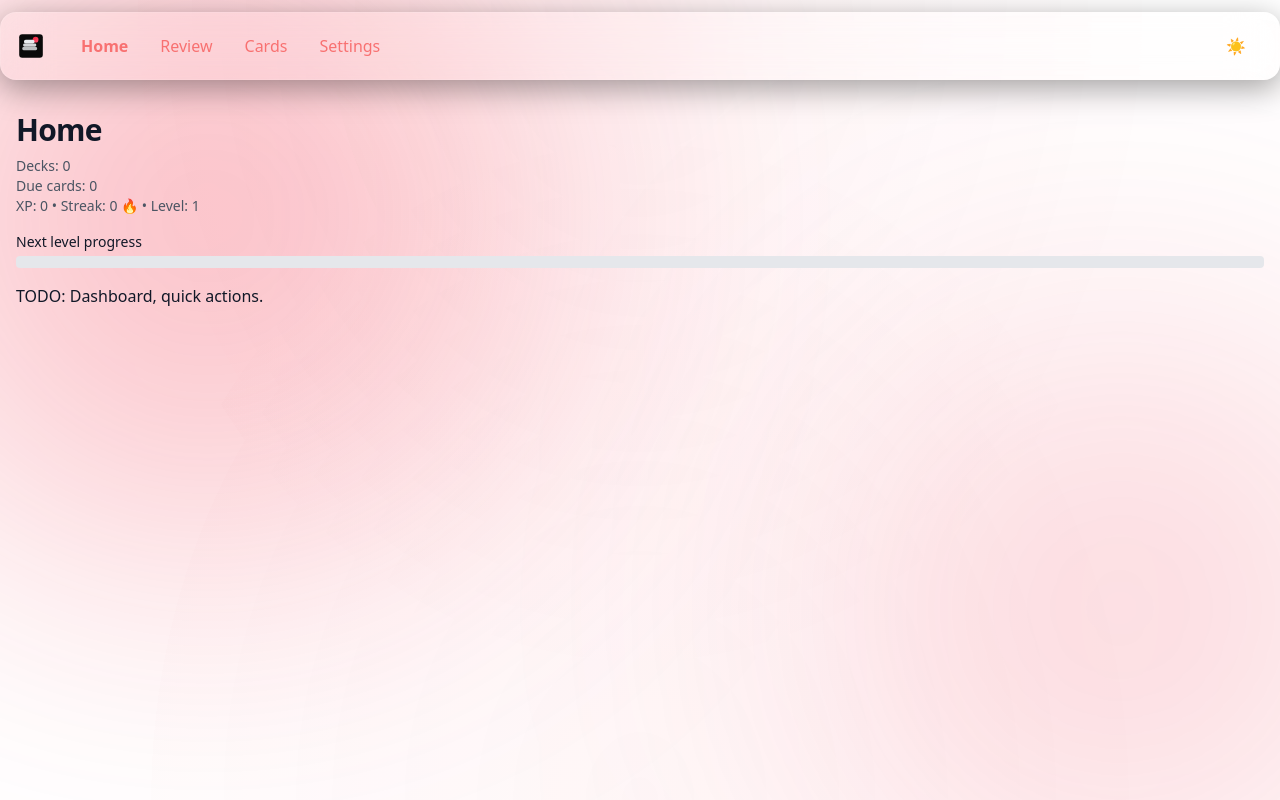
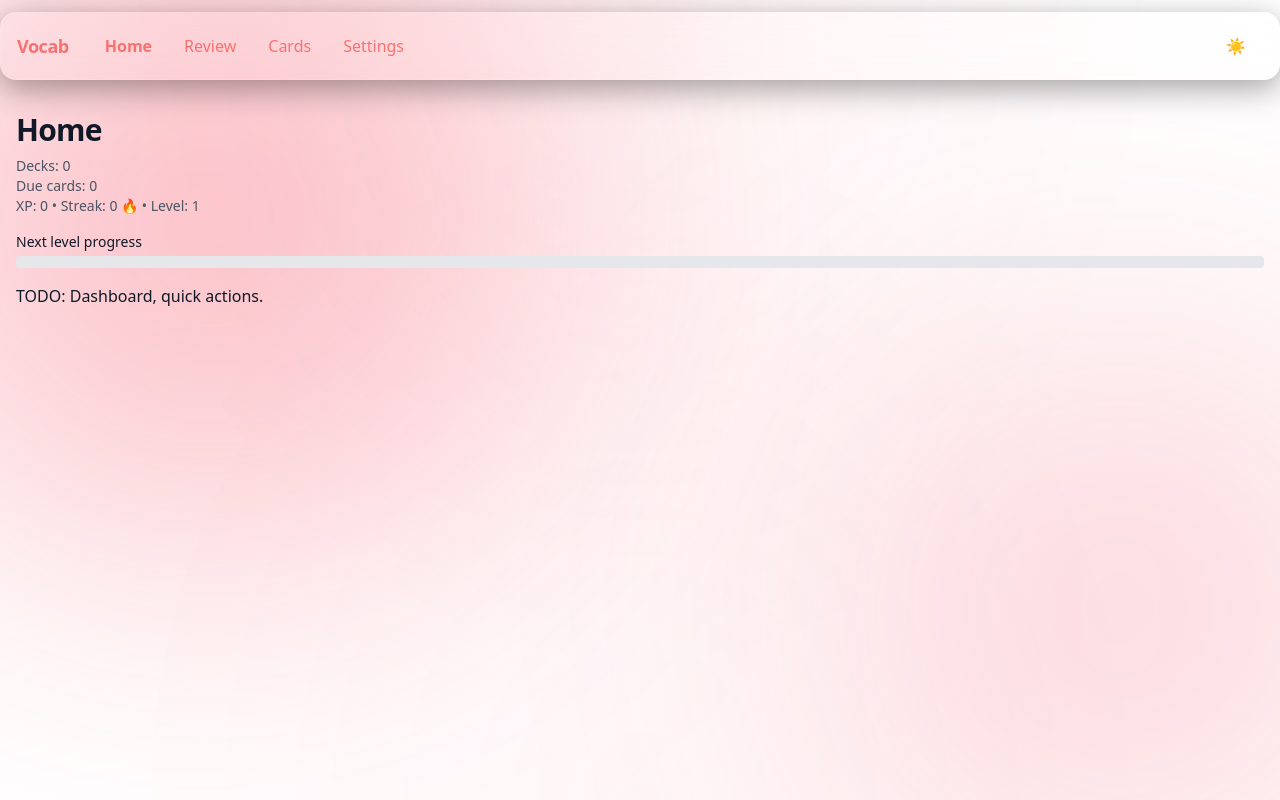
Before and after one commit to UmutYLCN/VocabWebSite, a React (Vite) app: page / in a window 1280 px wide. Built offline with nearby package versions, Linux system fonts and the light colour scheme.

Commit message:
revert(navbar): restore text title instead of logo image

```diff
--- a/src/components/Navbar.tsx
+++ b/src/components/Navbar.tsx
@@ -12,10 +12,7 @@ export default function Navbar() {
     <header className="sticky top-0 z-20">
       <nav className="container mx-auto px-4 py-3 flex items-center justify-between gap-4 glass mt-3">
         <div className="flex items-center gap-6">
-          <a href="/" className="flex items-center gap-2">
-            <img src={theme === 'dark' ? '/lexio-logo-dark.svg' : '/lexio-logo.svg'} alt="Lexio" className="h-7 w-7 object-contain" />
-            <span className="sr-only">{t('app.title')}</span>
-          </a>
+          <span className="text-lg font-bold tracking-tight text-red-400">{t('app.title')}</span>
           <ul className="hidden sm:flex items-center gap-2">
             <li>
               <NavLink to="/" className={({ isActive }) => `${linkBase} ${isActive ? active : ''}`}>
```
